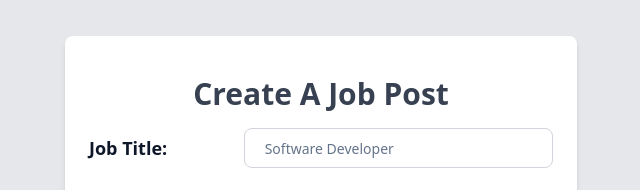
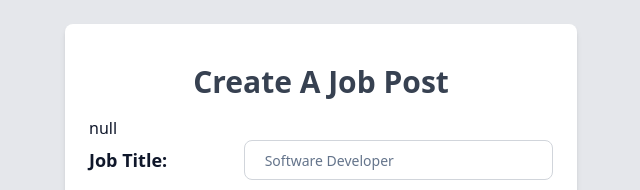
Before and after one commit to vishnukumarkvs/quickrefer-app, a Next.js app: page /addjob in a window 1280 px wide. Shown: the top 190 px of the page, without its empty margins (319-959 px from the left). Built offline with nearby package versions, Linux system fonts and the light colour scheme; no server answers.

Commit message:
SessionProvider added

```diff
--- a/src/app/addjob/page.js
+++ b/src/app/addjob/page.js
@@ -1,8 +1,6 @@
 "use client";
 
 import DatePicker from "@/components/DatePicker";
-import SelectDropdown from "@/components/SelectDropdowm";
-import SkillAdder from "@/components/SkillAdder";
 import { Button } from "@/components/ui/button";
 import { Input } from "@/components/ui/input";
 import { useRef, useState } from "react";
@@ -12,12 +10,12 @@ import { zodResolver } from "@hookform/resolvers/zod";
 import { JobFormSchema } from "@/lib/validations/jobform-post";
 import CreatableSelect from "react-select/creatable";
 import Select from "react-select";
-import { de } from "date-fns/locale";
 import { useMutation, useQuery } from "@tanstack/react-query";
 import axios from "axios";
 import { toast } from "react-hot-toast";
 import { options } from "@/assets/location-options";
 import AsyncSelect from "react-select/async";
+import { useSession } from "next-auth/react";
 
 const filterColors = (inputValue) => {
   return options.filter((i) =>
@@ -61,6 +59,8 @@ const defaultLocationOptions = [
 ];
 
 const Page = () => {
+  const { data: session, status } = useSession();
+
   const {
     register,
     handleSubmit,
@@ -123,6 +123,7 @@ const Page = () => {
         <p className="text-3xl font-bold my-4 text-center text-gray-700">
           Create A Job Post
         </p>
+        <p>{JSON.stringify(session)}</p>
         <form onSubmit={handleSubmit(onSubmit)}>
           <div className="flex items-center justify-between mb-6">
             <p className="font-semibold text-lg">Job Title: </p>
--- a/src/components/Providers.jsx
+++ b/src/components/Providers.jsx
@@ -3,6 +3,7 @@
 import { Toaster } from "react-hot-toast";
 import { QueryClientProvider, QueryClient } from "@tanstack/react-query";
 import { ReactQueryDevtools } from "@tanstack/react-query-devtools";
+import { SessionProvider } from "next-auth/react";
 
 const Provider = ({ children }) => {
   const queryClient = new QueryClient();
@@ -10,7 +11,7 @@ const Provider = ({ children }) => {
     <>
       <QueryClientProvider client={queryClient}>
         <Toaster position="top-center" reverseOrder={false} />
-        {children}
+        <SessionProvider>{children}</SessionProvider>
         <ReactQueryDevtools />
       </QueryClientProvider>
     </>
```
